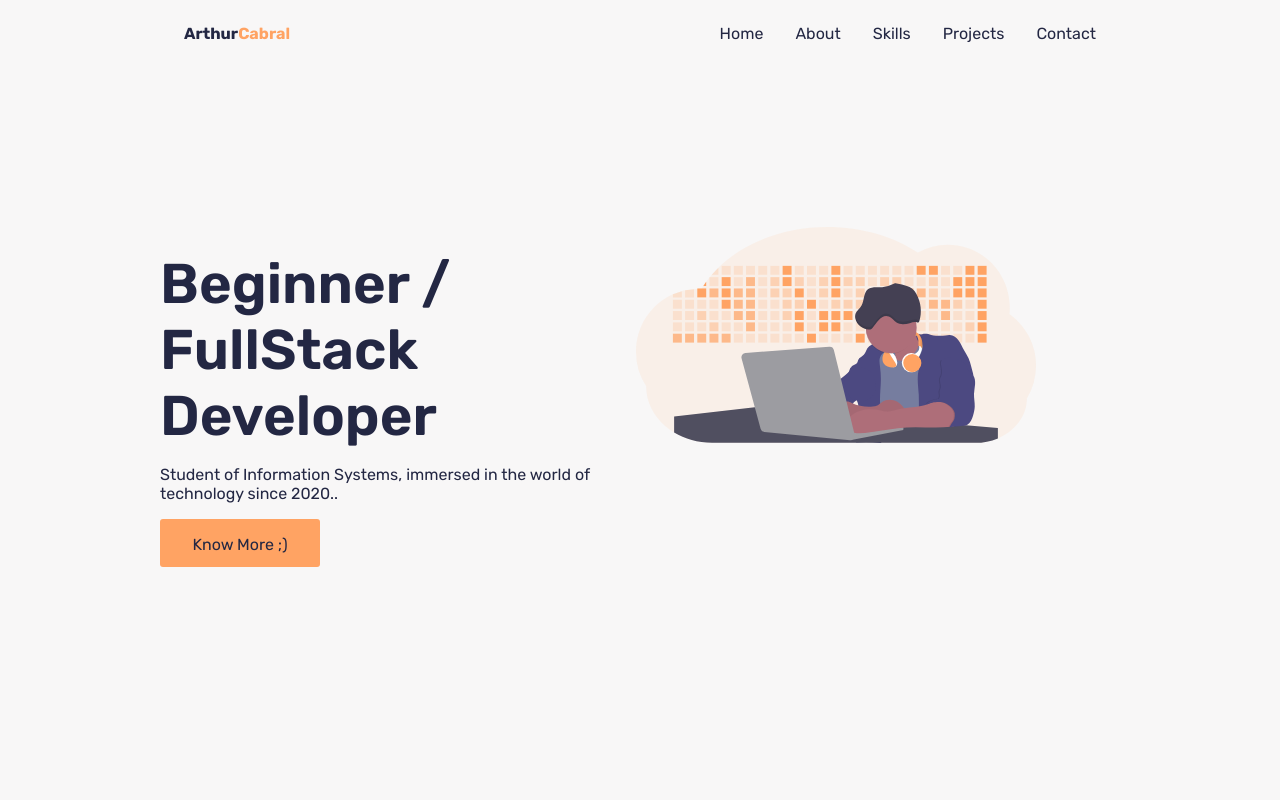
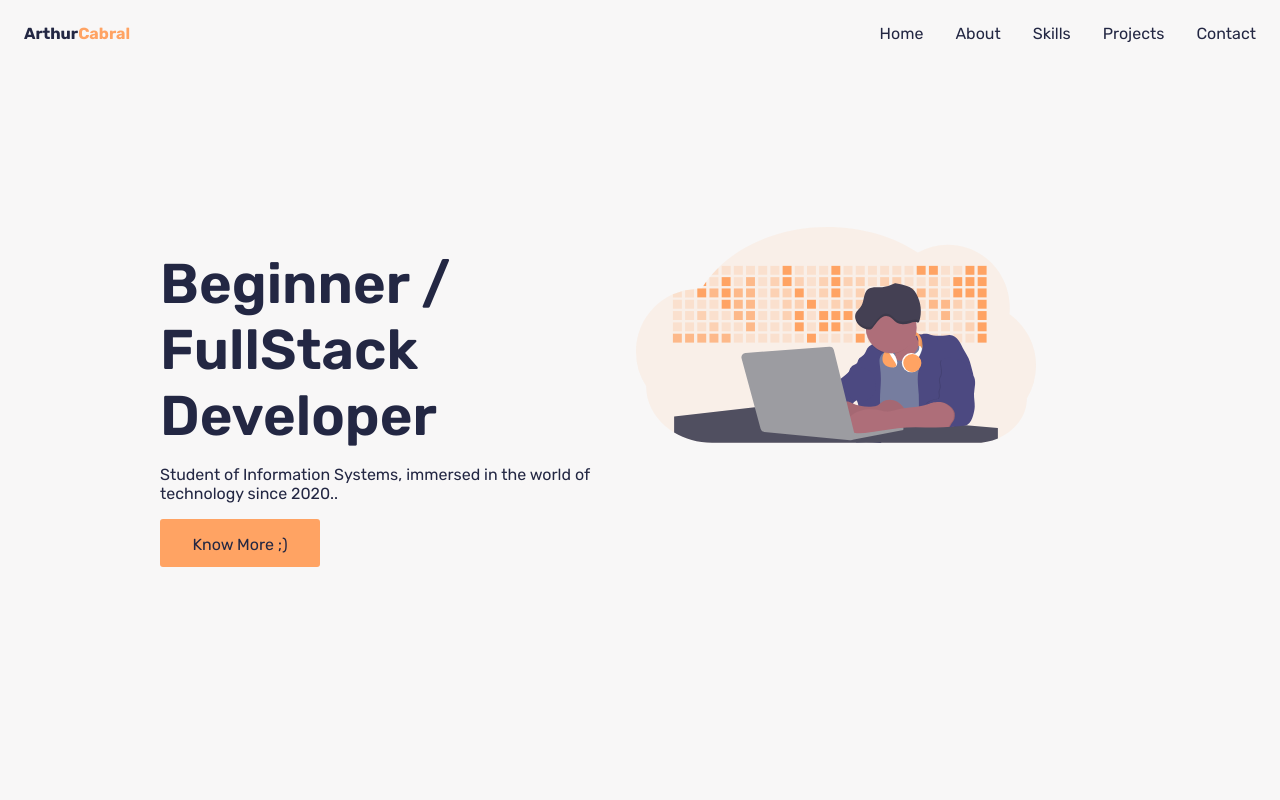
Before and after one commit to CabralArthur/React-Portfolio, a React (Create React App) app: page / in a window 1280 px wide. Shown: the top 800 px of the page. Built offline with nearby package versions, Linux system fonts and the light colour scheme.

Commit message:
Finishing Header Style

```diff
--- a/src/Components/Header/Header.js
+++ b/src/Components/Header/Header.js
@@ -4,7 +4,7 @@ import "./Header.css"
 
 const Header = () => {
     return <>
-        <header className='container header'>
+        <header className='header'>
             <span className='name-span'>Arthur<span className='orange-span'>Cabral</span> </span>
             <nav className='header-nav'>
                 <ul>
--- a/src/Components/Header/Header.scss
+++ b/src/Components/Header/Header.scss
@@ -1,5 +1,3 @@
-@import '../../Styles/Main.scss';
-
 .header{
     padding: 1.5rem;
     width: 100%;
```
